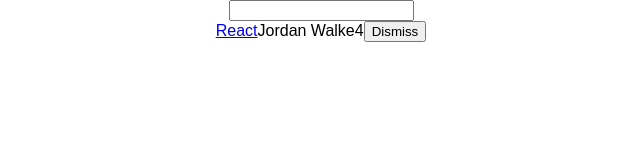
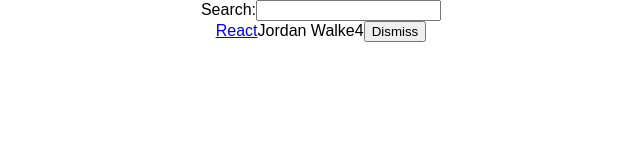
Before and after one commit to alexanderdpv/react-concepts, a React (Create React App) app: page / in a window 1280 px wide. Shown: the top 160 px of the page, without its empty margins (319-959 px from the left). Built offline with nearby package versions, Linux system fonts and the light colour scheme.

Commit message:
Implement Button component that can be reused; use children prop and set default param.

```diff
--- a/src/App.js
+++ b/src/App.js
@@ -49,7 +49,9 @@
         <Search
           value={searchTerm}
           onChange={this.onSearchChange}
-        />
+        >
+          Search:
+        </Search>
         <Table
           list={list}
           pattern={searchTerm}
@@ -62,10 +64,11 @@
 
 class Search extends Component {
   render() {
-    const { onChange, value } = this.props;
+    const { onChange, value, children } = this.props;
 
     return (
       <form>
+        {children}
         <input
           type="text"
           onChange={onChange}
@@ -90,18 +93,33 @@
             <span>{item.num_components}</span>
             <span>{item.points}</span>
             <span>
-              <button
+              <Button
                 // higher order function that passes objectID param
                 onClick={() => onDismiss(item.objectID)}
-                type="button"
               >
                 Dismiss
-              </button>
+              </Button>
             </span>
           </div>
         )}
       </div>
-    )
+    );
+  }
+}
+
+class Button extends Component {
+  render() {
+    const { children, onClick, className='' } = this.props;
+
+    return (
+      <button
+        className={className}
+        onClick={onClick}
+        type="button"
+      >
+        { children }
+      </button>
+    );
   }
 }
 
```
